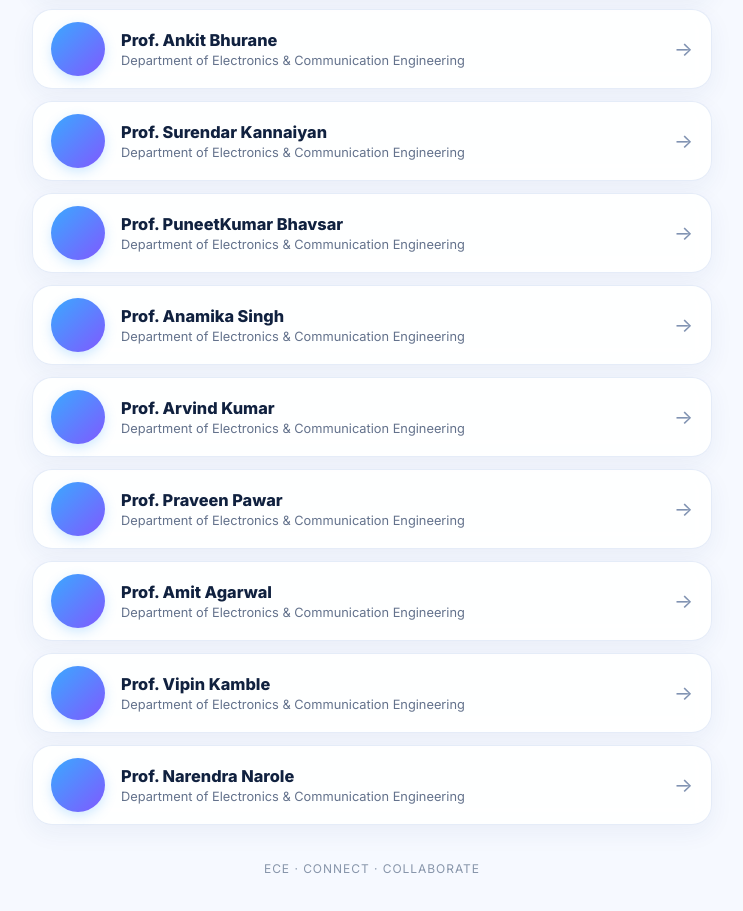
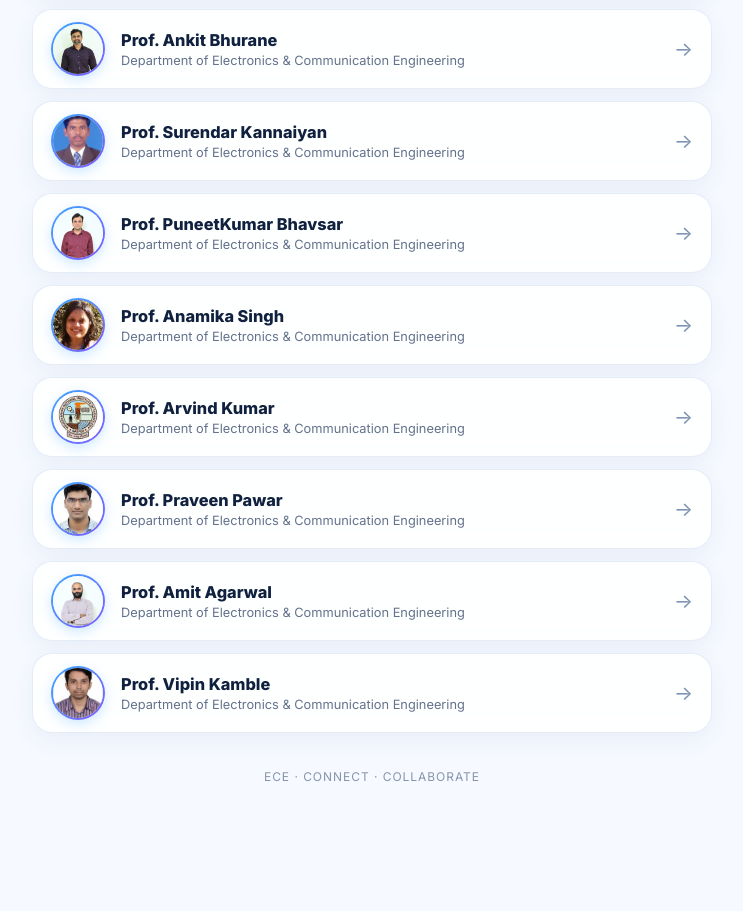
Before and after one commit to ECE-DEPT-VNIT/Teachers-day, a website: page index.html in a window 1280 px wide. Shown: the part 1481-2392 px from the top of the page, without its empty margins (268-1011 px from the left). After the commit the page ends 2313 px from the top, so only its background shows below. Drawn offline with Linux system fonts and the light colour scheme.

Commit message:
Add research profiles and remove Narendra page

```diff
--- a/index.html
+++ b/index.html
@@ -345,58 +345,53 @@
       </a>
 
       <a class="faculty-card" href="./ece-ankit-bhurane.html">
-        <div class="faculty-avatar" aria-hidden="true"></div>
+        <div class="faculty-avatar"><img src="./profile-pics/ankit-bhurane.jpg" alt="Portrait of Prof. Ankit Bhurane"></div>
         <div class="faculty-info"><span class="faculty-name">Prof. Ankit Bhurane</span><span class="faculty-dept">Department of Electronics &amp; Communication Engineering</span></div>
         <span class="faculty-arrow" aria-hidden="true">&#8594;</span>
       </a>
 
       <a class="faculty-card" href="./ece-surendar-kannaiyan.html">
-        <div class="faculty-avatar" aria-hidden="true"></div>
+        <div class="faculty-avatar"><img src="./profile-pics/surendar-kannaiyan.jpg" alt="Portrait of Prof. K. Surender"></div>
         <div class="faculty-info"><span class="faculty-name">Prof. Surendar Kannaiyan</span><span class="faculty-dept">Department of Electronics &amp; Communication Engineering</span></div>
         <span class="faculty-arrow" aria-hidden="true">&#8594;</span>
       </a>
 
       <a class="faculty-card" href="./ece-puneetkumar-bhavsar.html">
-        <div class="faculty-avatar" aria-hidden="true"></div>
+        <div class="faculty-avatar"><img src="./profile-pics/puneetkumar-bhavsar.jpg" alt="Portrait of Prof. Punitkumar Bhavsar"></div>
         <div class="faculty-info"><span class="faculty-name">Prof. PuneetKumar Bhavsar</span><span class="faculty-dept">Department of Electronics &amp; Communication Engineering</span></div>
         <span class="faculty-arrow" aria-hidden="true">&#8594;</span>
       </a>
 
       <a class="faculty-card" href="./ece-anamika-singh.html">
-        <div class="faculty-avatar" aria-hidden="true"></div>
+        <div class="faculty-avatar"><img src="./profile-pics/anamika-singh.jpg" alt="Portrait of Prof. Anamika Singh"></div>
         <div class="faculty-info"><span class="faculty-name">Prof. Anamika Singh</span><span class="faculty-dept">Department of Electronics &amp; Communication Engineering</span></div>
         <span class="faculty-arrow" aria-hidden="true">&#8594;</span>
       </a>
 
       <a class="faculty-card" href="./ece-arvind-kumar.html">
-        <div class="faculty-avatar" aria-hidden="true"></div>
+        <div class="faculty-avatar"><img src="./profile-pics/arvind-kumar.jpg" alt="Portrait of Prof. Arvind Kumar"></div>
         <div class="faculty-info"><span class="faculty-name">Prof. Arvind Kumar</span><span class="faculty-dept">Department of Electronics &amp; Communication Engineering</span></div>
         <span class="faculty-arrow" aria-hidden="true">&#8594;</span>
       </a>
 
       <a class="faculty-card" href="./ece-praveen-pawar.html">
-        <div class="faculty-avatar" aria-hidden="true"></div>
+        <div class="faculty-avatar"><img src="./profile-pics/praveen-pawar.jpg" alt="Portrait of Prof. Praveen Pawar"></div>
         <div class="faculty-info"><span class="faculty-name">Prof. Praveen Pawar</span><span class="faculty-dept">Department of Electronics &amp; Communication Engineering</span></div>
         <span class="faculty-arrow" aria-hidden="true">&#8594;</span>
       </a>
 
       <a class="faculty-card" href="./ece-amit-agarwal.html">
-        <div class="faculty-avatar" aria-hidden="true"></div>
+        <div class="faculty-avatar"><img src="./profile-pics/amit-agarwal.jpg" alt="Portrait of Prof. Amit Agarwal"></div>
         <div class="faculty-info"><span class="faculty-name">Prof. Amit Agarwal</span><span class="faculty-dept">Department of Electronics &amp; Communication Engineering</span></div>
         <span class="faculty-arrow" aria-hidden="true">&#8594;</span>
       </a>
 
       <a class="faculty-card" href="./ece-vipin-kamble.html">
-        <div class="faculty-avatar" aria-hidden="true"></div>
+        <div class="faculty-avatar"><img src="./profile-pics/vipin-kamble.jpg" alt="Portrait of Prof. Vipin Kamble"></div>
         <div class="faculty-info"><span class="faculty-name">Prof. Vipin Kamble</span><span class="faculty-dept">Department of Electronics &amp; Communication Engineering</span></div>
         <span class="faculty-arrow" aria-hidden="true">&#8594;</span>
       </a>
 
-      <a class="faculty-card" href="./ece-narendra-narole.html">
-        <div class="faculty-avatar" aria-hidden="true"></div>
-        <div class="faculty-info"><span class="faculty-name">Prof. Narendra Narole</span><span class="faculty-dept">Department of Electronics &amp; Communication Engineering</span></div>
-        <span class="faculty-arrow" aria-hidden="true">&#8594;</span>
-      </a>
     </div>
 
     <footer>ECE &middot; Connect &middot; Collaborate</footer>
```
Also changed, not shown: ece-amit-agarwal.html (+3 -1 lines), ece-anamika-singh.html (+3 -1 lines), ece-ankit-bhurane.html (+2 -10 lines), ece-arvind-kumar.html (+3 -1 lines), ece-narendra-narole.html (deleted, +0 -1 lines), ece-praveen-pawar.html (+3 -1 lines), ece-puneetkumar-bhavsar.html (+3 -1 lines), ece-surendar-kannaiyan.html (+2 -4 lines), ece-vipin-kamble.html (+3 -1 lines), profile.css (added, +1 -0 lines), profile-pics/amit-agarwal.jpg (added), profile-pics/anamika-singh.jpg (added), profile-pics/ankit-bhurane.jpg (added), profile-pics/arvind-kumar.jpg (added), 5 more files.
